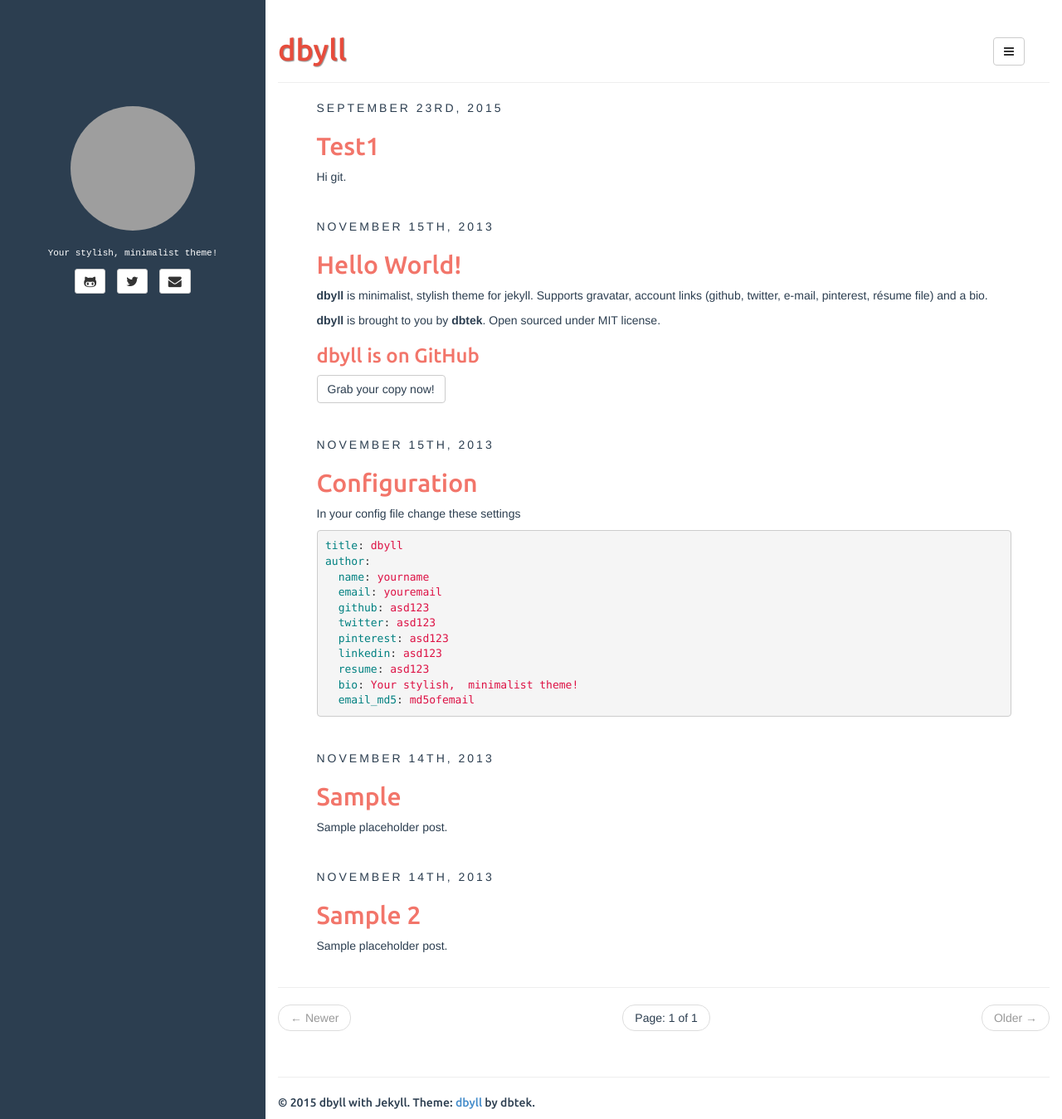
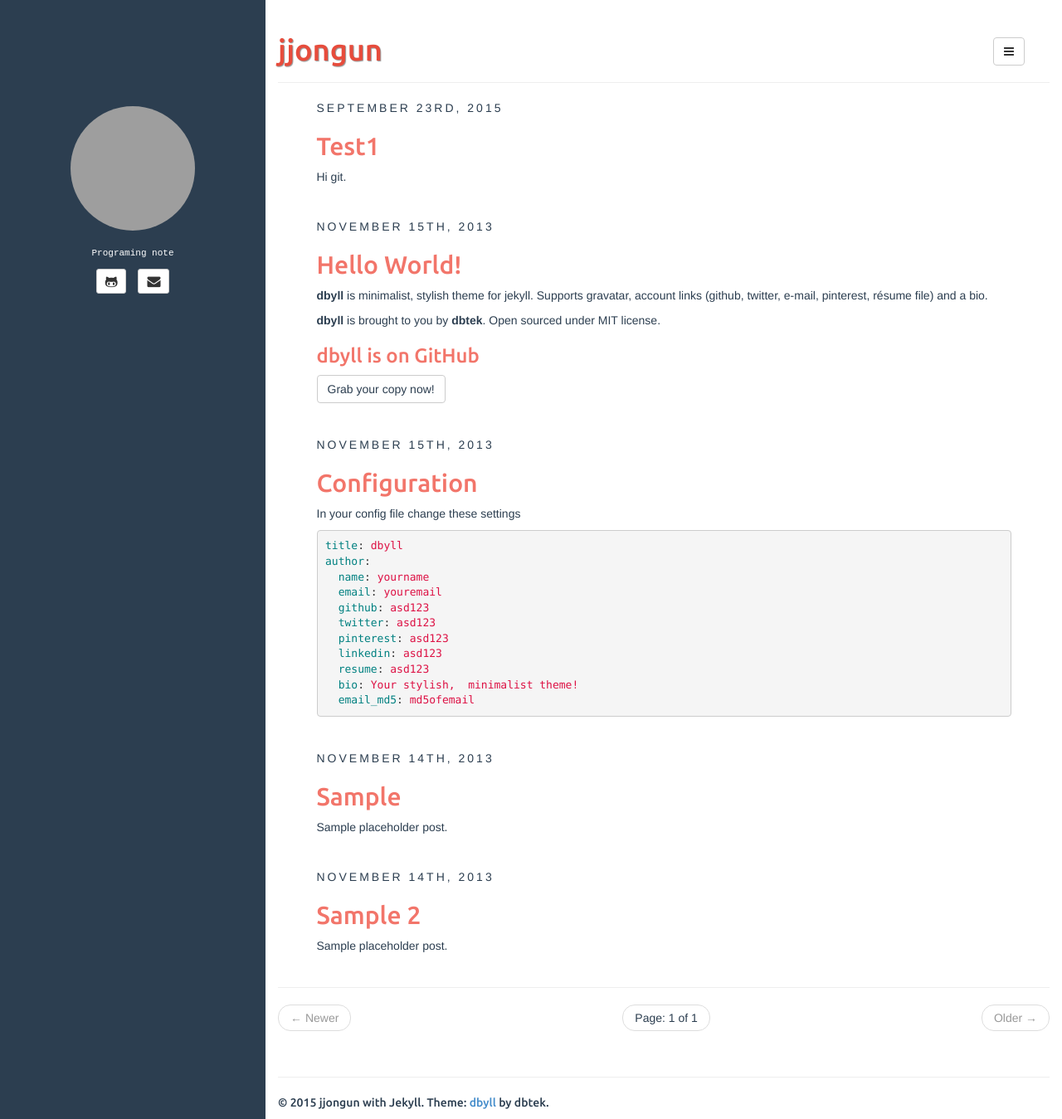
Before and after one commit to dbtek/dbyll, a Jekyll site: the page built from index.html, in a window 1280 px wide and 1349 px high. Shown: the whole window at 83% size. Built offline with Jekyll 4.4.1, drawn with Linux system fonts in a browser that asks for light colours; the list of posts is cut into pages by our own code; grey boxes are pictures that could not be loaded.

Commit message:
Update _config.yml

```diff
--- a/_config.yml
+++ b/_config.yml
@@ -5,25 +5,25 @@
 exclude: ["README.md"] # files to exclude
 highlighter: pygments
 markdown: kramdown
-disqus: dbyll
-google_analytics: dbyll
+disqus: jjongun
+google_analytics: jjongun
 
 defaults:
   -
     scope:
       path: "" # empty string for all files
     values:
-      title: dbyll
+      title: jjongun
 
 description: Stylish Jekyll Theme
 author:
-  name: dbyll
-  email: dbyll@ismaildemirbilek.com
+  name: jjongun
+  email: jjongun@naver.com
   github: dbtek
-  twitter: dbtek
-  pinterest: asd123
-  linkedin: asd123
-  bio: Your stylish, minimalist theme!
+  twitter:
+  pinterest:
+  linkedin:
+  bio: Programing note
   email_md5: 726351295ec82e145928582f595aa3aa
 
 rss_path: feed.xml
```
